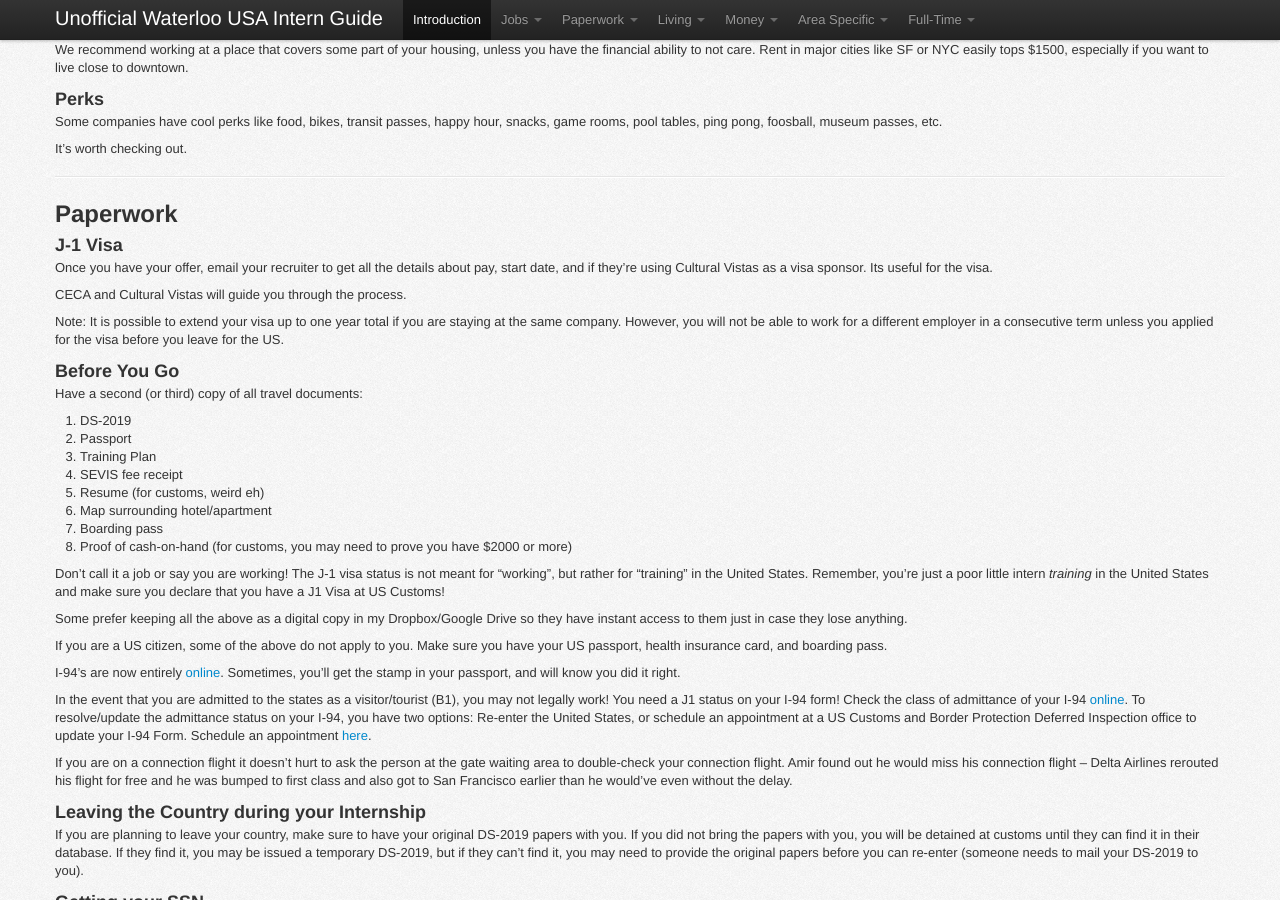
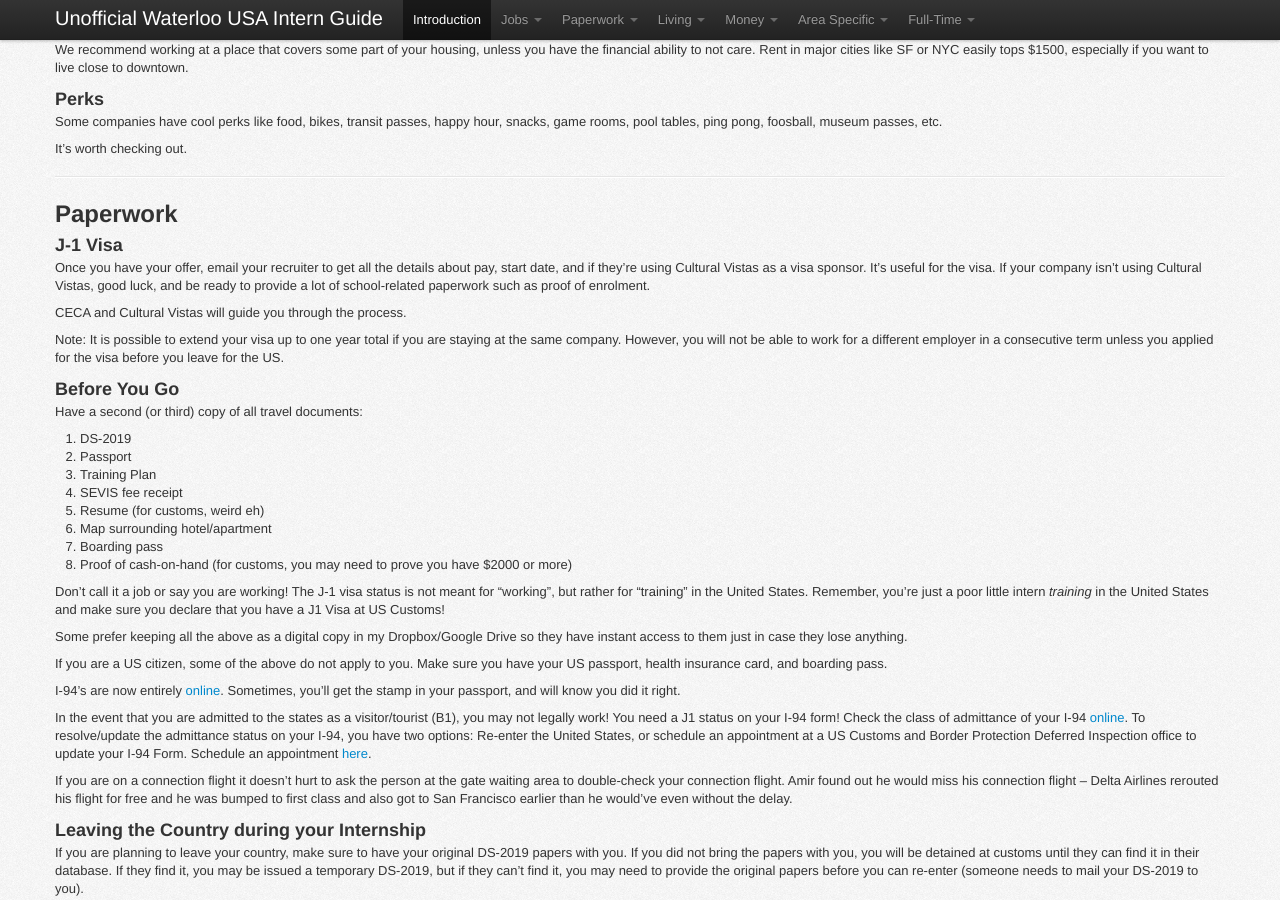
Before and after one commit to sholiday/Unofficial-Waterloo-USA-Intern-Guide, a Jekyll site: the page built from index.markdown, in a window 1280 px wide and 900 px high, scrolled down 1509 px. Built offline with Jekyll 4.4.1, drawn with Linux system fonts in a browser that asks for light colours; nearby versions of some CDN libraries; Markdown is read by kramdown in place of the engine named in the settings.

Commit message:
Non-Cultural-Vistas J1 process.

```diff
--- a/index.markdown
+++ b/index.markdown
@@ -129,7 +129,10 @@ It's worth checking out.
 ## Paperwork
 <section id="Paperwork-J1Visa" />
 ### J-1 Visa
-Once you have your offer, email your recruiter to get all the details about pay, start date, and if they're using Cultural Vistas as a visa sponsor. Its useful for the visa.
+Once you have your offer, email your recruiter to get all the details about pay,
+start date, and if they're using Cultural Vistas as a visa sponsor. It's useful
+for the visa. If your company isn't using Cultural Vistas, good luck, and be
+ready to provide a lot of school-related paperwork such as proof of enrolment.
 
 CECA and Cultural Vistas will guide you through the process.
 
```
